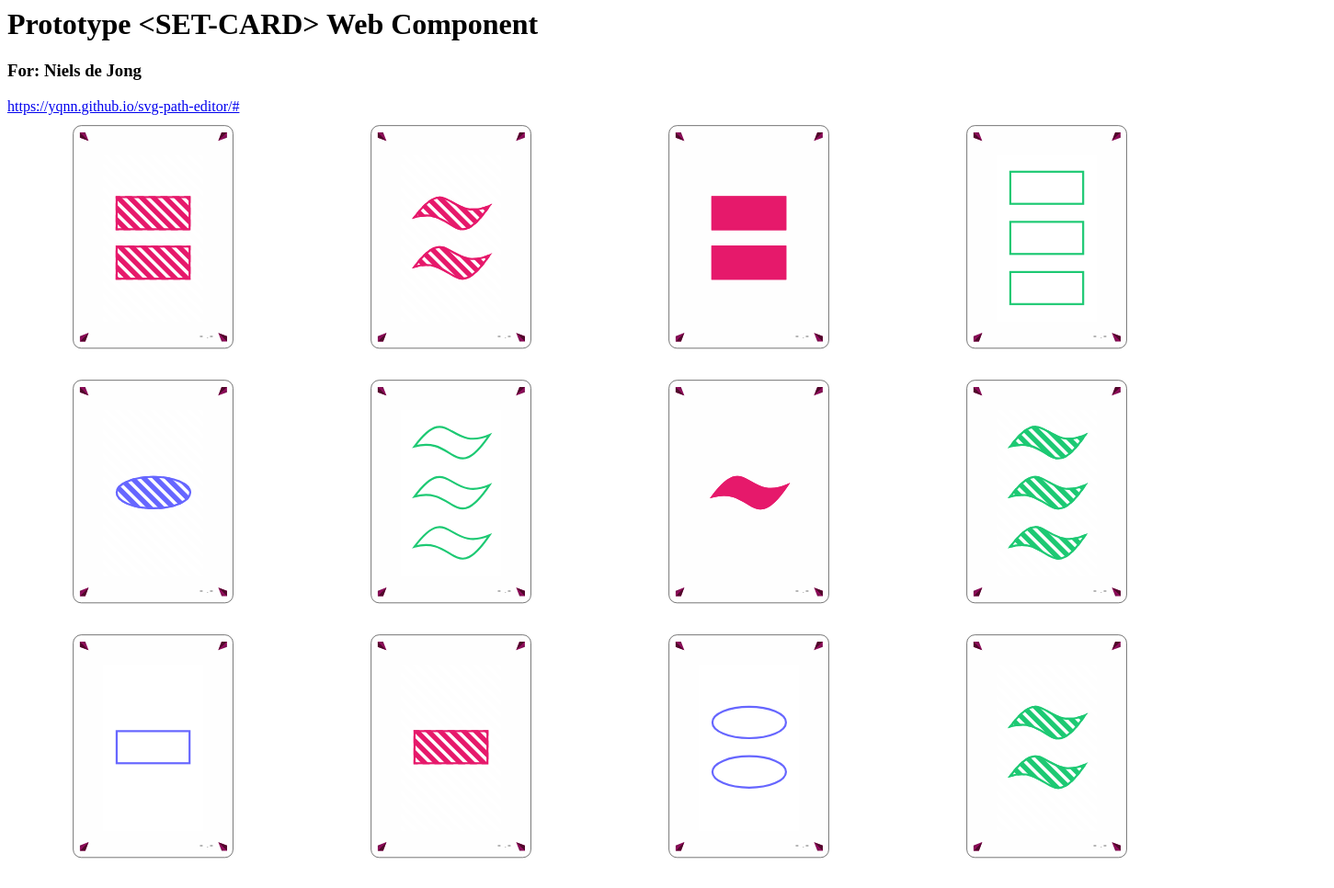
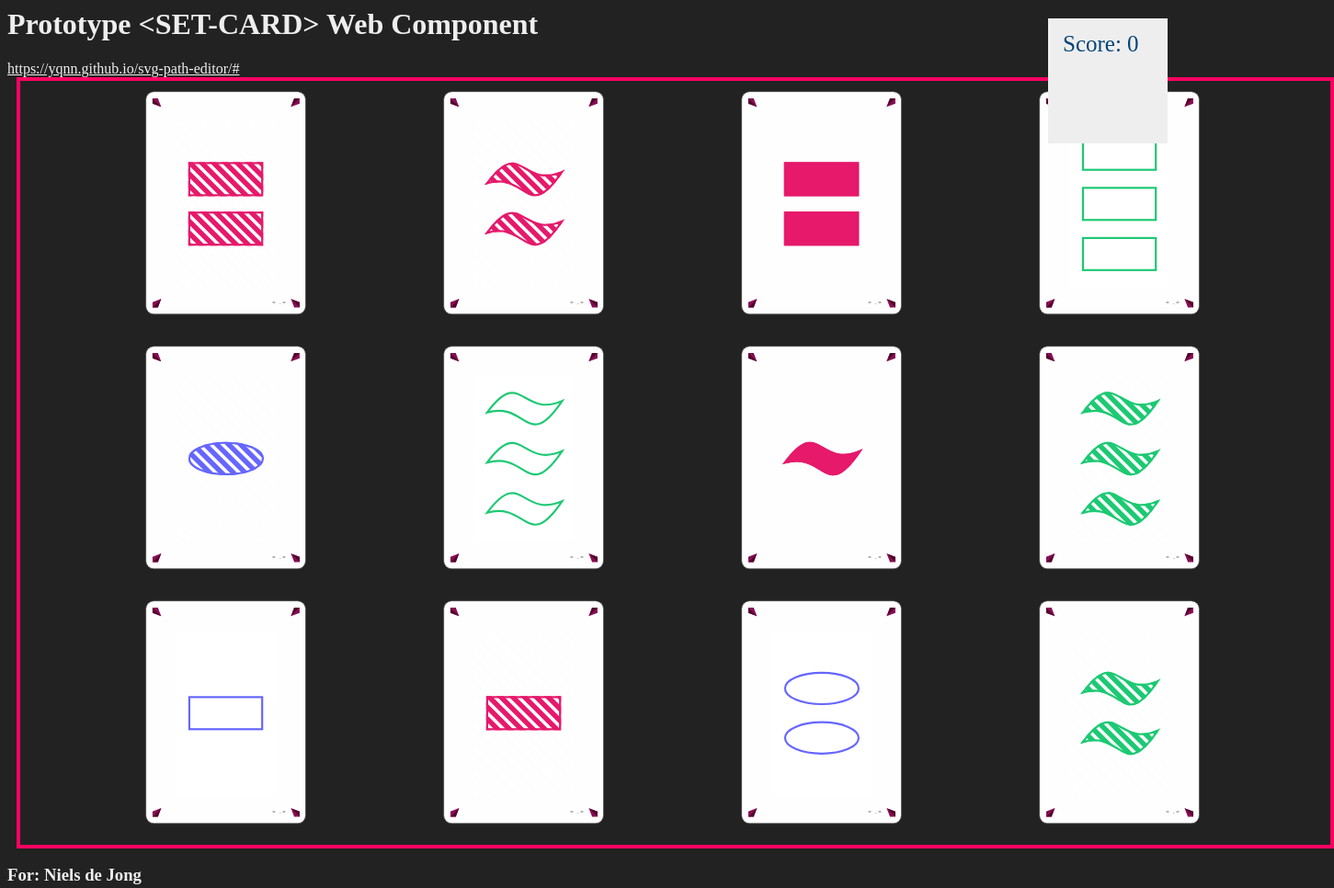
Before and after one commit to set-card/set-card.github.io, a plain HTML site: page index2.html in a window 1280 px wide. Shown: the whole page at 92% size, 1451 px wide, since content can reach past the window. Drawn offline with Linux system fonts and the light colour scheme.

Commit message:
Add files via upload

```diff
--- a/index2.html
+++ b/index2.html
@@ -6,11 +6,11 @@
 
 <body>
     <h1>Prototype &lt;SET-CARD> Web Component</h1>
-    <h3>For: Niels de Jong</h3>
     <a href="https://yqnn.github.io/svg-path-editor/#M45,50h150v50h-150Z">https://yqnn.github.io/svg-path-editor/#</a>
     <script>
         let board = [];
         let i = 0;
+        var score = 0;
         let select = [];
         customElements.define("set-card", class extends HTMLElement {
             constructor() {
@@ -157,6 +157,7 @@
                 //green #1dc973
                 //blue #6666ff
 
+
                 document.querySelectorAll("div > set-card").forEach(setCard => {
                     setCard.onclick = (evt) => {
                         let choice = board[evt.target.getAttribute("idx") - 1];
@@ -170,6 +171,10 @@
                         if (select.length == 3) {
                             console.log(select);
                             if (SETcheck(select) == true){
+                                score++;
+                                document.getElementById('score').innerHTML = "Score: " + score;
+                                console.log(score);
+
                                 console.log("SET!");
                             }
                             select = [];
@@ -221,9 +226,28 @@
             border-style: solid;
             border-width: 2px;
         }*/
+
+        body{
+            background: #222222;
+        }
+
+        title, h1, h3{
+            color: #eee;
+        }
+
+        a{
+            color: #eee;
+        }
+        a:hover{
+            color: #00ffff;
+        }
+
         .board {
             width: 1300px;
-            margin-left: 60px;
+            margin-left: 10px;
+            border: 4px solid #ff0062;
+            padding-left: 125px;
+            background: #222222;
             grid-template-columns: 1fr 1fr 1fr;
             grid-template-rows: 1fr 1fr 1fr 1fr;
         }
@@ -235,9 +259,46 @@
         }
 
         set-card:hover {
-            background-color: #eeddff;
+            border: 1px solid #ff0062;
         }
+
+        .sidenav {
+            height: 15%;
+
+            width: 130px;
+            position: fixed;
+            z-index: 1;
+            top: 20px;
+            right: 10px;
+            background: #eee;
+            overflow-x: hidden;
+            padding: 8px 0;
+        }
+        .sidenav div {
+            padding: 6px 8px 6px 16px;
+            text-decoration: none;
+            font-size: 25px;
+            color: #eee;
+            display: block;
+        }
+        .sidenav #score{
+            color: #064579;
+        }
+
+        .sidenav div:hover {
+            color: #064579;
+        }
+
     </style>
+
+    <div class="sidenav">
+        <div id= "score"></div>
+        <script>
+        document.getElementById('score').innerHTML = "Score: " + score;
+        </script>
+
+        <div>SET!</div>
+    </div>
     <div class="board">
         <set-card idx = "1" shape1 amount color filling></set-card>
         <set-card idx = "2" shape1 amount color filling></set-card>
@@ -254,9 +315,9 @@
         <set-card idx = "10" shape1 amount color filling></set-card>
         <set-card idx = "11" shape1 amount color filling></set-card>
         <set-card idx = "12" shape1 amount color filling></set-card>
-
     </div>
 
+    <h3>For: Niels de Jong</h3>
 </body>
 
 </html>
```
